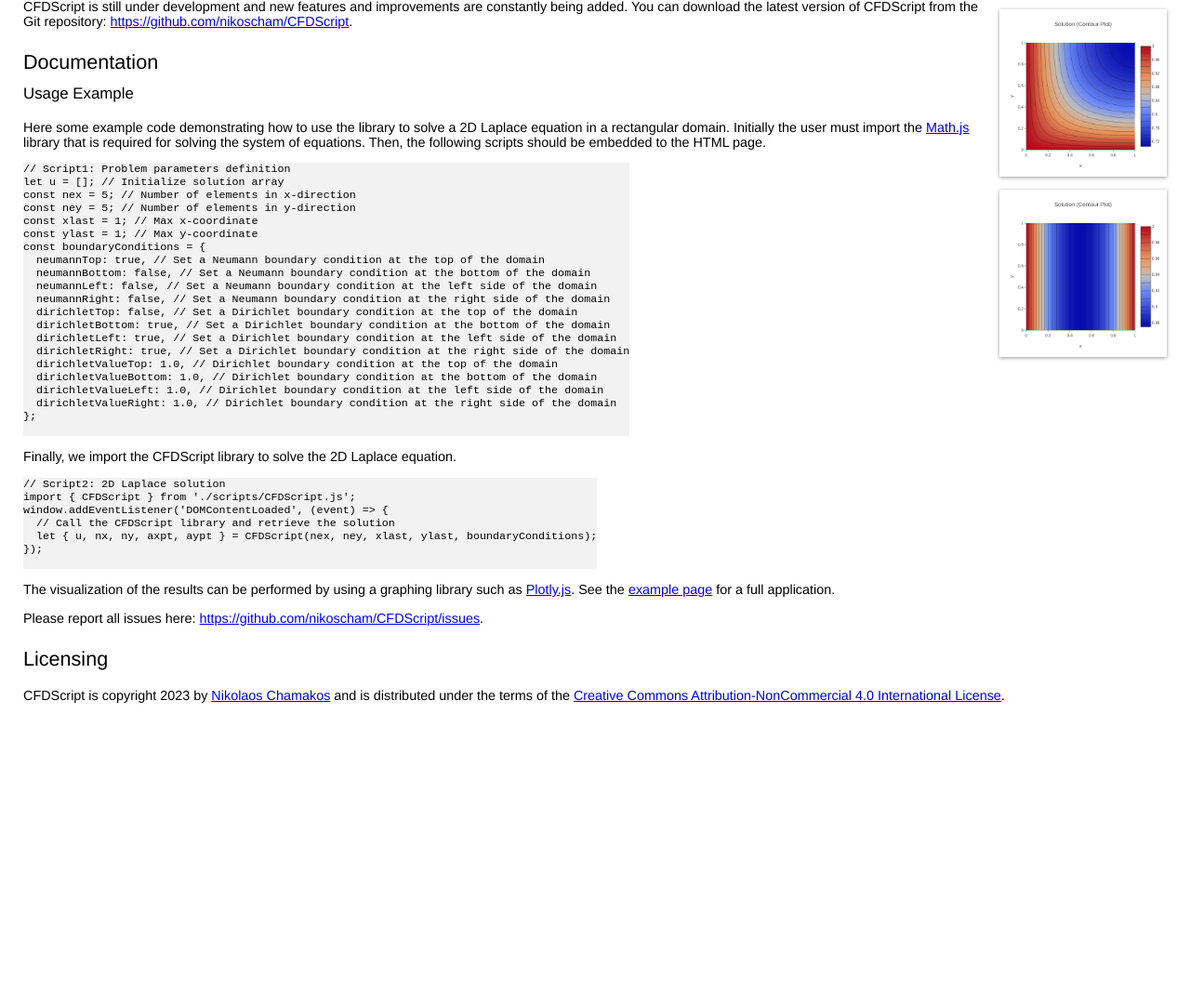
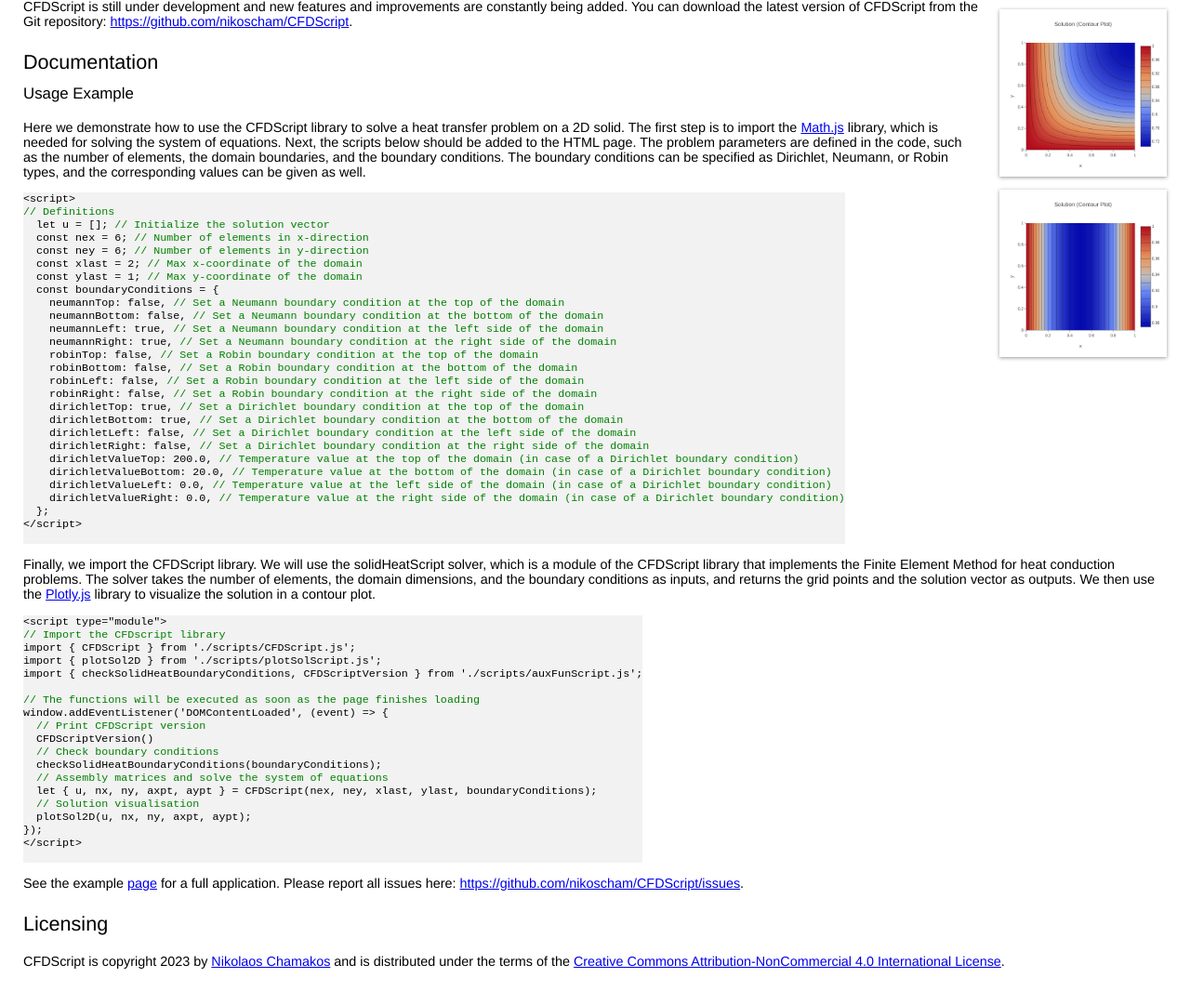
Before and after one commit to CFDScript/CFDScript, a plain HTML site: page index.html in a window 1280 px wide. Shown: the part 258-1338 px from the top of the page at 93% size. Before the commit the page ends 1054 px from the top, so only its background shows below. Drawn offline with Linux system fonts and the light colour scheme.

Commit message:
Update website

```diff
--- a/index.html
+++ b/index.html
@@ -70,51 +70,62 @@
     <h3>Usage Example</h3>
 
     <p>
-      Here some example code demonstrating how to use the library to solve a 2D Laplace equation in a rectangular domain. Initially the user must import the <a href="https://mathjs.org/" target="_blank">Math.js</a> library that is required for solving the system of equations. Then, the following scripts should be embedded to the HTML page.
+      Here we demonstrate how to use the CFDScript library to solve a heat transfer problem on a 2D solid. The first step is to import the <a href="https://mathjs.org/" target="_blank">Math.js</a> library, which is needed for solving the system of equations. Next, the scripts below should be added to the HTML page. The problem parameters are defined in the code, such as the number of elements, the domain boundaries, and the boundary conditions. The boundary conditions can be specified as Dirichlet, Neumann, or Robin types, and the corresponding values can be given as well.
     </p>
+    <pre class="prettyprint">
+&lt;script&gt;
+<span style="color:green">// Definitions</span>
+  let u = []; <span style="color:green">// Initialize the solution vector</span>
+  const nex = 6; <span style="color:green">// Number of elements in x-direction</span>
+  const ney = 6; <span style="color:green">// Number of elements in y-direction</span>
+  const xlast = 2; <span style="color:green">// Max x-coordinate of the domain</span>
+  const ylast = 1; <span style="color:green">// Max y-coordinate of the domain</span>
+  const boundaryConditions = {
+    neumannTop: false, <span style="color:green">// Set a Neumann boundary condition at the top of the domain</span>
+    neumannBottom: false, <span style="color:green">// Set a Neumann boundary condition at the bottom of the domain</span>
+    neumannLeft: true, <span style="color:green">// Set a Neumann boundary condition at the left side of the domain</span>
+    neumannRight: true, <span style="color:green">// Set a Neumann boundary condition at the right side of the domain</span>
+    robinTop: false, <span style="color:green">// Set a Robin boundary condition at the top of the domain</span>
+    robinBottom: false, <span style="color:green">// Set a Robin boundary condition at the bottom of the domain</span>
+    robinLeft: false, <span style="color:green">// Set a Robin boundary condition at the left side of the domain</span>
+    robinRight: false, <span style="color:green">// Set a Robin boundary condition at the right side of the domain</span>
+    dirichletTop: true, <span style="color:green">// Set a Dirichlet boundary condition at the top of the domain</span>
+    dirichletBottom: true, <span style="color:green">// Set a Dirichlet boundary condition at the bottom of the domain</span>
+    dirichletLeft: false, <span style="color:green">// Set a Dirichlet boundary condition at the left side of the domain</span>
+    dirichletRight: false, <span style="color:green">// Set a Dirichlet boundary condition at the right side of the domain</span>
+    dirichletValueTop: 200.0, <span style="color:green">// Temperature value at the top of the domain (in case of a Dirichlet boundary condition)</span>
+    dirichletValueBottom: 20.0, <span style="color:green">// Temperature value at the bottom of the domain (in case of a Dirichlet boundary condition)</span>
+    dirichletValueLeft: 0.0, <span style="color:green">// Temperature value at the left side of the domain (in case of a Dirichlet boundary condition)</span>
+    dirichletValueRight: 0.0, <span style="color:green">// Temperature value at the right side of the domain (in case of a Dirichlet boundary condition)</span>
+  };
+&lt;/script&gt;
+    </pre>
+    <p>
+      Finally, we import the CFDScript library. We will use the solidHeatScript solver, which is a module of the CFDScript library that implements the Finite Element Method for heat conduction problems. The solver takes the number of elements, the domain dimensions, and the boundary conditions as inputs, and returns the grid points and the solution vector as outputs. We then use the <a href="https://plotly.com/javascript/" target="_blank">Plotly.js</a> library to visualize the solution in a contour plot.
+    </p>
+    <pre class="prettyprint">
+&lt;script type="module"&gt;
+<span style="color:green">// Import the CFDscript library</span>
+import { CFDScript } from './scripts/CFDScript.js';
+import { plotSol2D } from './scripts/plotSolScript.js';
+import { checkSolidHeatBoundaryConditions, CFDScriptVersion } from './scripts/auxFunScript.js';
 
-    <pre>
-// Script1: Problem parameters definition
-let u = []; // Initialize solution array
-const nex = 5; // Number of elements in x-direction
-const ney = 5; // Number of elements in y-direction
-const xlast = 1; // Max x-coordinate
-const ylast = 1; // Max y-coordinate
-const boundaryConditions = {
-  neumannTop: true, // Set a Neumann boundary condition at the top of the domain
-  neumannBottom: false, // Set a Neumann boundary condition at the bottom of the domain
-  neumannLeft: false, // Set a Neumann boundary condition at the left side of the domain
-  neumannRight: false, // Set a Neumann boundary condition at the right side of the domain
-  dirichletTop: false, // Set a Dirichlet boundary condition at the top of the domain
-  dirichletBottom: true, // Set a Dirichlet boundary condition at the bottom of the domain
-  dirichletLeft: true, // Set a Dirichlet boundary condition at the left side of the domain
-  dirichletRight: true, // Set a Dirichlet boundary condition at the right side of the domain
-  dirichletValueTop: 1.0, // Dirichlet boundary condition at the top of the domain
-  dirichletValueBottom: 1.0, // Dirichlet boundary condition at the bottom of the domain
-  dirichletValueLeft: 1.0, // Dirichlet boundary condition at the left side of the domain
-  dirichletValueRight: 1.0, // Dirichlet boundary condition at the right side of the domain
-};
+<span style="color:green">// The functions will be executed as soon as the page finishes loading</span>
+window.addEventListener('DOMContentLoaded', (event) => {
+  <span style="color:green">// Print CFDScript version</span>
+  CFDScriptVersion()
+  <span style="color:green">// Check boundary conditions</span>
+  checkSolidHeatBoundaryConditions(boundaryConditions);
+  <span style="color:green">// Assembly matrices and solve the system of equations</span>
+  let { u, nx, ny, axpt, aypt } = CFDScript(nex, ney, xlast, ylast, boundaryConditions);
+  <span style="color:green">// Solution visualisation</span>
+  plotSol2D(u, nx, ny, axpt, aypt);
+});
+&lt;/script&gt;
     </pre>
 
     <p>
-      Finally, we import the CFDScript library to solve the 2D Laplace equation.
-    </p>
-
-    <pre>
-// Script2: 2D Laplace solution
-import { CFDScript } from './scripts/CFDScript.js';
-window.addEventListener('DOMContentLoaded', (event) => {
-  // Call the CFDScript library and retrieve the solution
-  let { u, nx, ny, axpt, aypt } = CFDScript(nex, ney, xlast, ylast, boundaryConditions);
-});
-    </pre>
-
-    <p>
-      The visualization of the results can be performed by using a graphing library such as <a href="https://plotly.com/javascript/" target="_blank">Plotly.js</a>. See the <a href="https://www.cfdscript.com/example.html" target="_blank">example page</a> for a full application.
-    </p>
-
-    <p>
-      Please report all issues here: <a href="https://github.com/nikoscham/CFDScript/issues" target="_blank">https://github.com/nikoscham/CFDScript/issues</a>.
+      See the example <a href="https://www.cfdscript.com/example.html" target="_blank">page</a> for a full application. Please report all issues here: <a href="https://github.com/nikoscham/CFDScript/issues" target="_blank">https://github.com/nikoscham/CFDScript/issues</a>.
     </p>
 
     <h2 id="licensing"><a name="Licensing"></a>Licensing</h2>
```
Also changed, not shown: example.html (+8 -8 lines).
